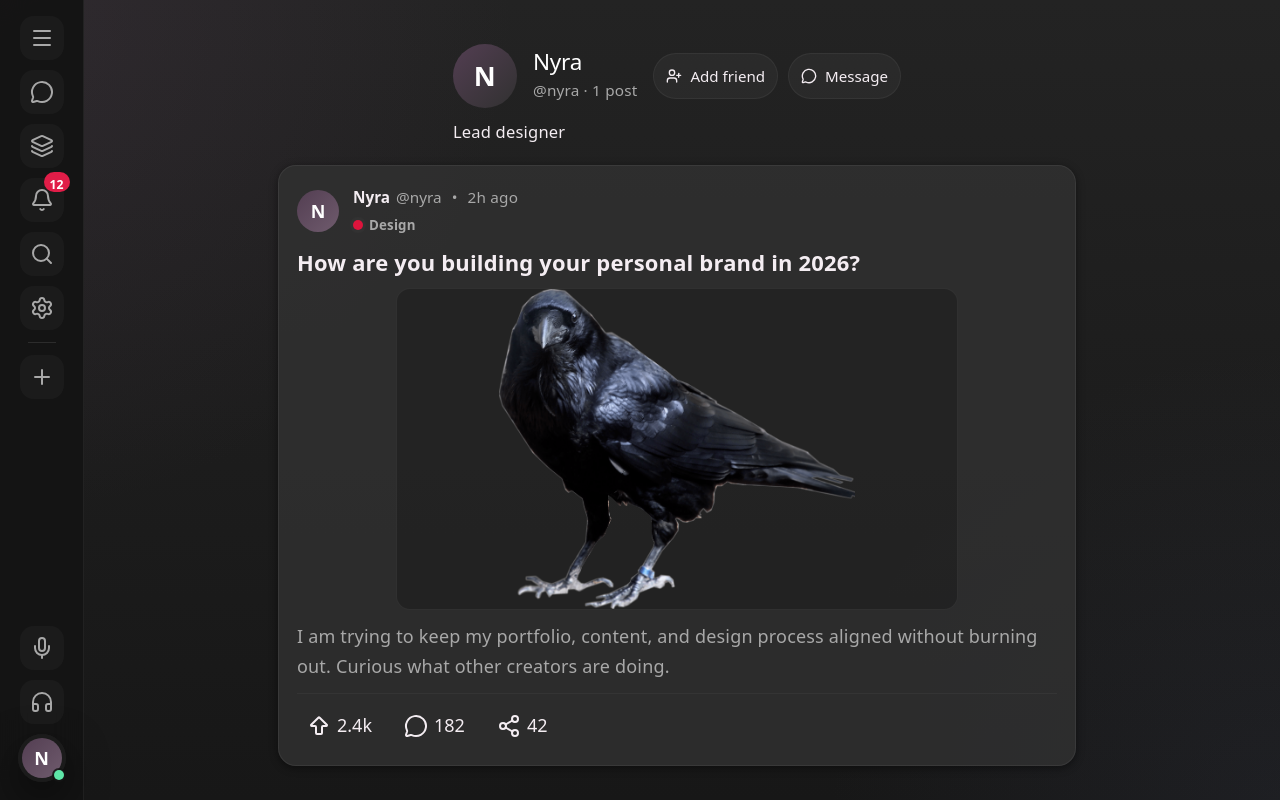
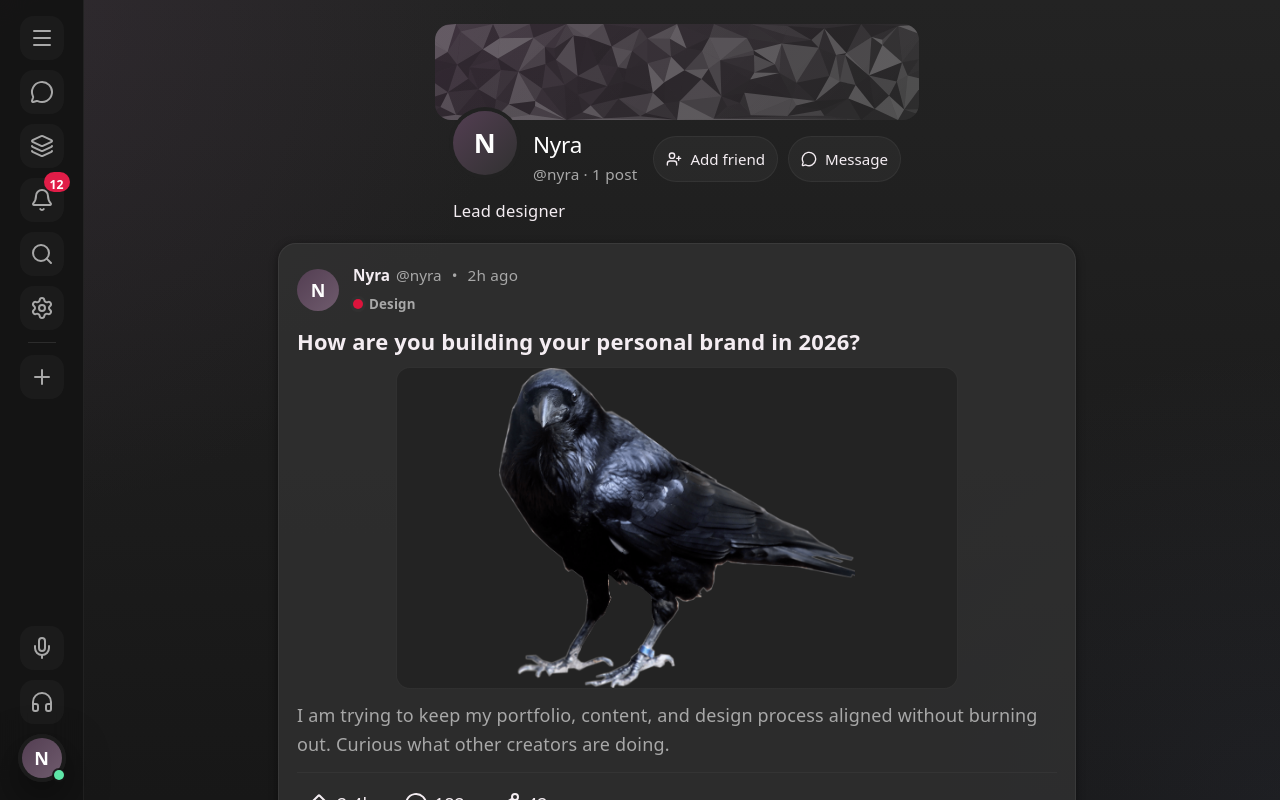
Before and after one commit to Crowbit-dev/Crowbit, a React (Vite) app in the folder client/: page /home in a window 1280 px wide. Both pictures are taken after a click on the button "Nyra". Built offline with nearby package versions, Linux system fonts and the light colour scheme.

Commit message:
feat(ProfileView): add profile banner with triangulated mosaic background

```diff
--- a/client/src/components/WorkspaceContent.module.css
+++ b/client/src/components/WorkspaceContent.module.css
@@ -341,27 +341,46 @@
 	display: flex;
 	flex-direction: column;
 	gap: 12px;
-	padding: 20px 18px 6px;
+	padding: 0 0 6px;
+}
+
+.profileBanner {
+	position: relative;
+	height: 96px;
+	overflow: hidden;
+	border-radius: 16px;
+	background: linear-gradient(135deg, rgba(83, 62, 82, 0.55), rgba(49, 49, 49, 0.9));
+}
+
+.profileBanner svg {
+	position: absolute;
+	inset: 0;
+	width: 100%;
+	height: 100%;
 }
 
 .profileTopRow {
 	display: flex;
 	align-items: center;
 	gap: 16px;
+	padding: 0 18px;
 }
 
 .profileAvatar {
 	display: grid;
 	place-items: center;
 	flex: 0 0 auto;
+	position: relative;
 	width: 64px;
 	height: 64px;
+	margin-top: -32px;
 	border-radius: 50%;
 	background: linear-gradient(135deg, var(--accent), #313131);
 	color: white;
 	font-size: 1.5rem;
 	font-weight: 800;
 	user-select: none;
+	box-shadow: 0 0 0 4px var(--bg, #171717);
 }
 
 .profileCopy {
@@ -382,6 +401,7 @@
 
 .profileBio {
 	margin: 0;
+	padding: 0 18px;
 	color: var(--text);
 	font-size: 0.92rem;
 	line-height: 1.5;
--- a/client/src/components/workspace-content/ProfileView.tsx
+++ b/client/src/components/workspace-content/ProfileView.tsx
@@ -4,6 +4,7 @@ import type { Community, Post, SettingsPrefs } from '../../types';
 import type { ProfileUser } from '../../lib/profileUser';
 import styles from '../WorkspaceContent.module.css';
 import PostCard from './PostCard';
+import TriangulatedMosaic from './TriangulatedMosaic';
 
 type ProfileViewProps = {
 	profileUser: ProfileUser | null;
@@ -46,6 +47,9 @@ export default function ProfileView({
 		<main className={styles.workspaceContent}>
 			<section className={`${styles.panelStack} ${styles.feedStack}`}>
 				<div className={styles.profileHeader}>
+					<div className={styles.profileBanner} aria-hidden="true">
+						<TriangulatedMosaic seed={profileUser.name} />
+					</div>
 					<div className={styles.profileTopRow}>
 						<span className={styles.profileAvatar} aria-hidden="true">
 							{profileUser.name.charAt(0).toUpperCase() || '?'}
```
